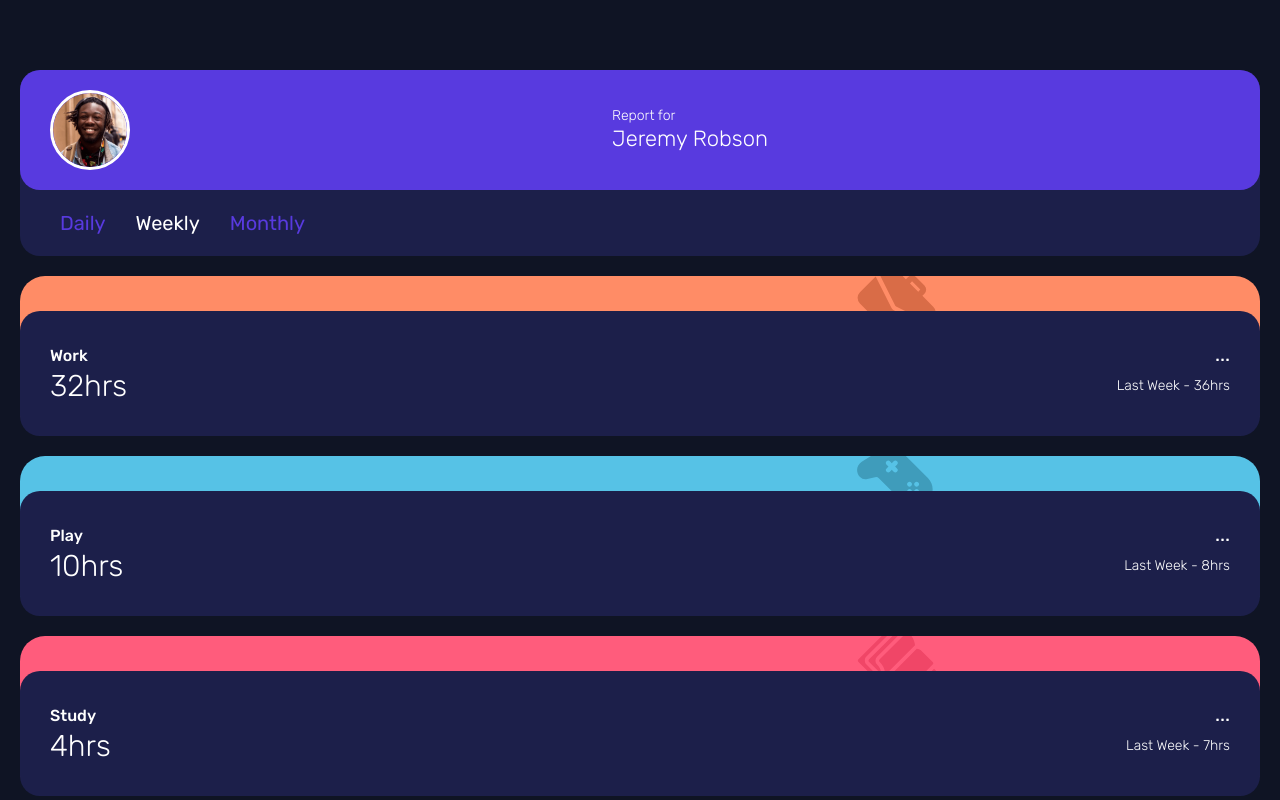
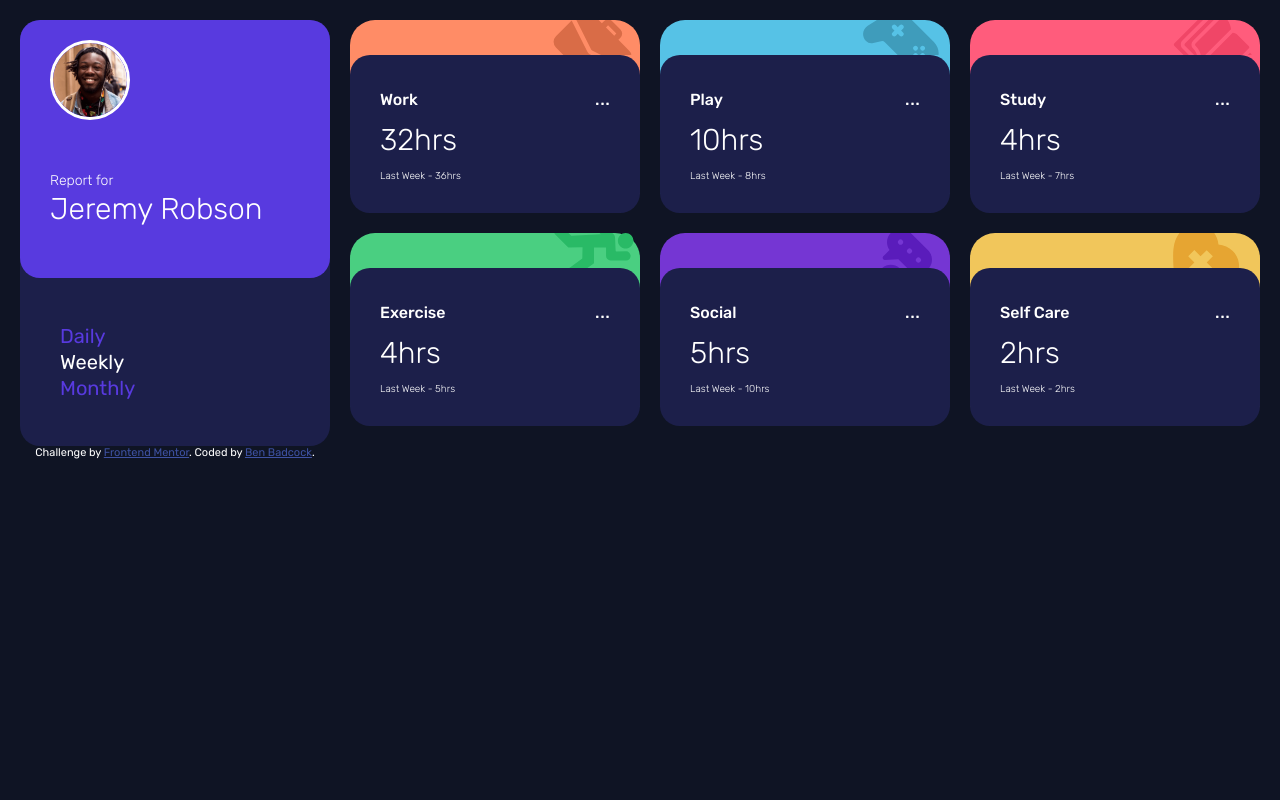
Before and after one commit to MezzUK/FrontEndMentor, a plain HTML site: page TimeTracking/index.html in a window 1280 px wide. Shown: the top 800 px of the page. Drawn offline with Linux system fonts and the light colour scheme.

Commit message:
Tweaks for desktop

```diff
--- a/TimeTracking/styles.css
+++ b/TimeTracking/styles.css
@@ -80,6 +80,7 @@ body{
 
 .headerCard__menu {
     display: flex;
+    align-items: center;
 }
 
 .headerCard__menu ul{
@@ -103,6 +104,7 @@ body{
 
 .headerCard ui:hover{
     color: white;
+    cursor: pointer;
 }
 
 .card__timesheet{
@@ -168,3 +170,80 @@ body{
     align-items: center;
     justify-content: end;
 }
+
+@media only screen and (min-width: 600px){
+    body{
+        display: grid;
+        grid-template-columns: repeat(4, 1fr);
+        grid-template-rows: repeat(2, 1fr);
+    }
+
+    .headerCard{
+        display: grid;
+        grid-row: 1 / 3;
+        grid-column: 1;
+        margin: 0px;
+    }
+
+    .headerCard__user{
+        display: grid;
+        grid-column: 1;
+        grid-row: 1;
+        background-color: hsl(251, 72%, 55%);
+        border-radius: 20px;
+        padding: 10px;
+    }
+
+    .card__timesheet{
+        display: grid;
+        grid-template-columns: repeat(3, 1fr);
+        border-radius: 25px;
+        margin-bottom: 20px;
+        margin-left: 20px;
+    }
+
+    .timesheet__details__time{
+        margin-top: 10px;
+        margin-bottom: 10px;
+    }
+
+    .timesheet__details__previous{
+        grid-row: 3;
+        grid-column: 1 / 2;
+        font-size: 10px;
+        justify-content: start;
+    }
+
+    .headerCard__content{
+        display: grid;
+        grid-column: 1;
+        grid-row: 3;
+        margin-bottom: 30px;
+        margin-left: 20px;
+    }
+
+    .headerCard__content p{
+        display: grid;
+        font-weight: 300;
+        font-size: 14px;
+        justify-content: start;
+        align-items: end;
+        margin: 0px;
+    }
+
+    .headerCard__content h2{
+        display: grid;
+        font-weight: 300;
+        font-size: 30px;
+        justify-content: start;
+        margin: 0px;
+    }
+
+    .headerCard__menu ul {
+        display: flex;
+        flex-direction: column;
+        justify-content: space-evenly;
+        align-items: flex-start;
+        margin: 20px 0px;
+    }
+}
```
